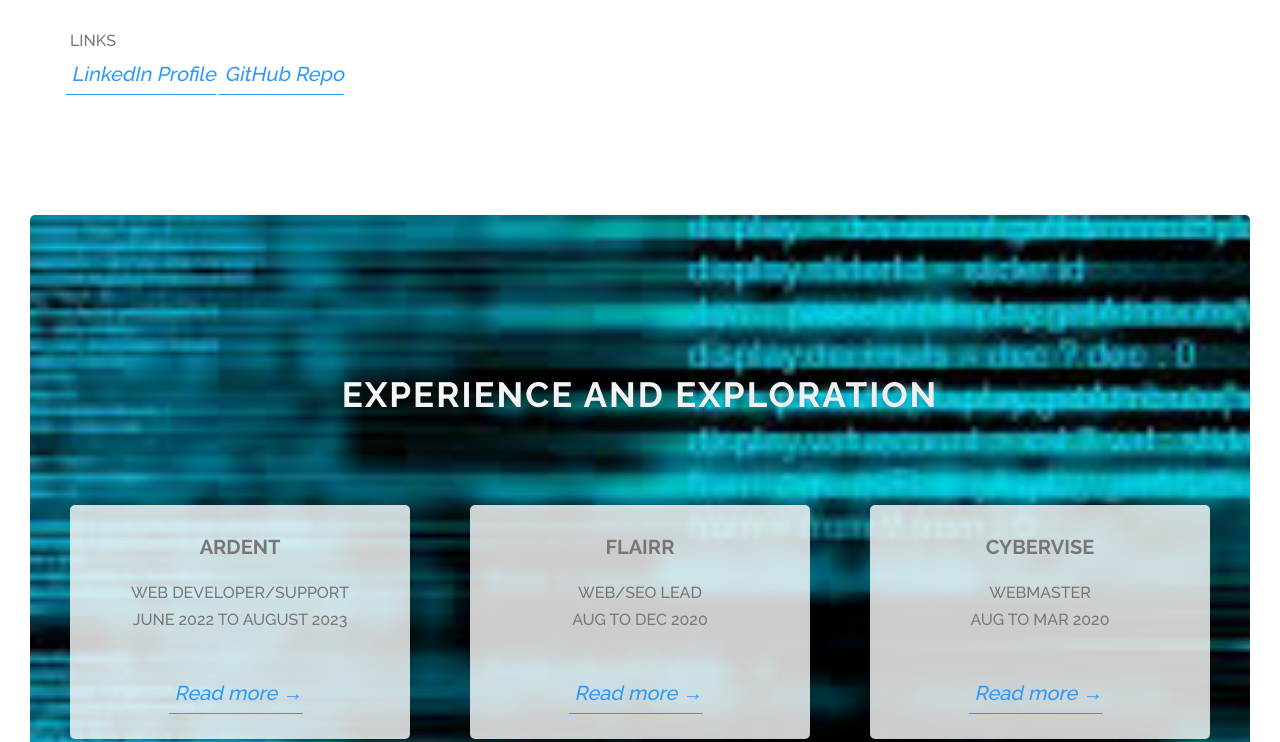
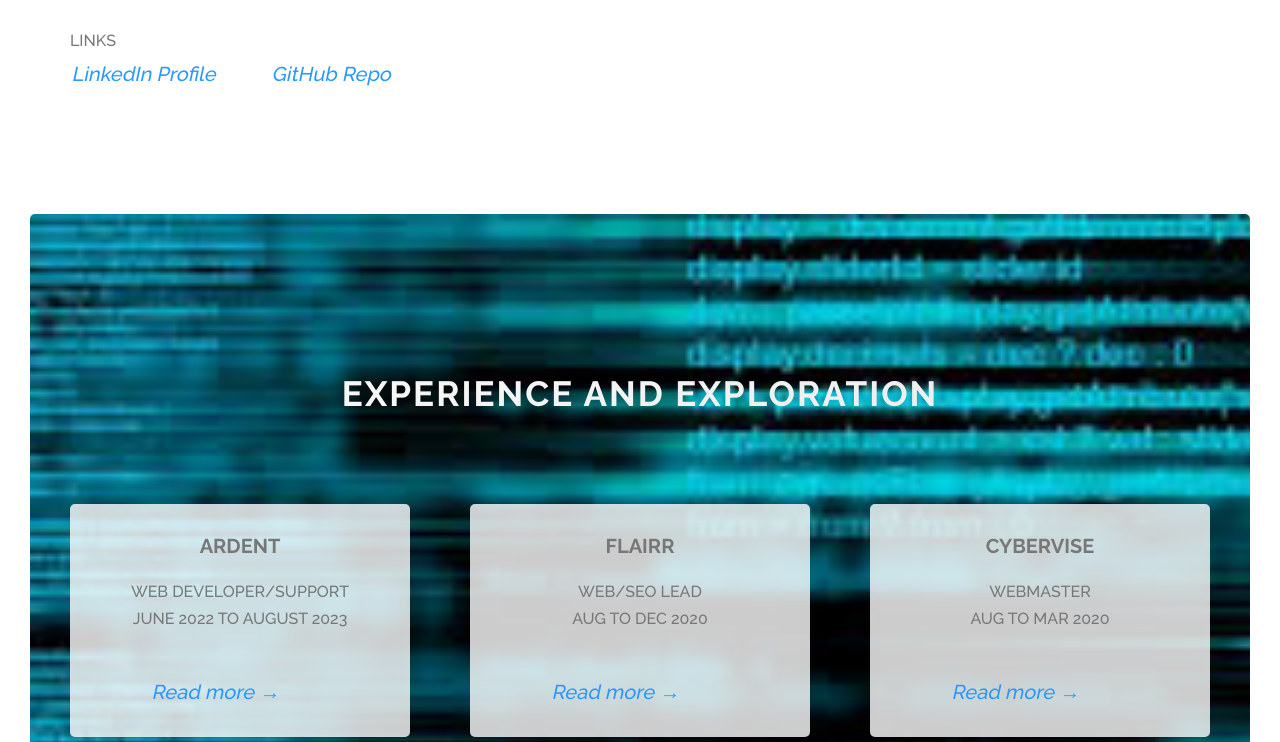
Before and after one commit to RTBoliske/RTBoliske.github.io, a website: page index.html in a window 1280 px wide. Shown: the part 1488-2230 px from the top of the page. Drawn offline with nearby package versions, Linux system fonts and the light colour scheme; files that its build step writes are made by us from their sources.

Commit message:
Update _btn.scss
updated .btn-text to remove link text decoration and increase spacing beween multiple links

```diff
--- a/sass/components/_btn.scss
+++ b/sass/components/_btn.scss
@@ -8,8 +8,8 @@
         color: $color-tertiary-light;
         display: inline-block;
         text-decoration: none;
-        border-bottom: 1px solid $color-tertiary-light;
-        padding: 3px;
+        /*border-bottom: 1px solid $color-tertiary-light;*/
+        padding: 3px 50px 3px 3px;
         transition: all .2s;
     }
     &:hover {
```
